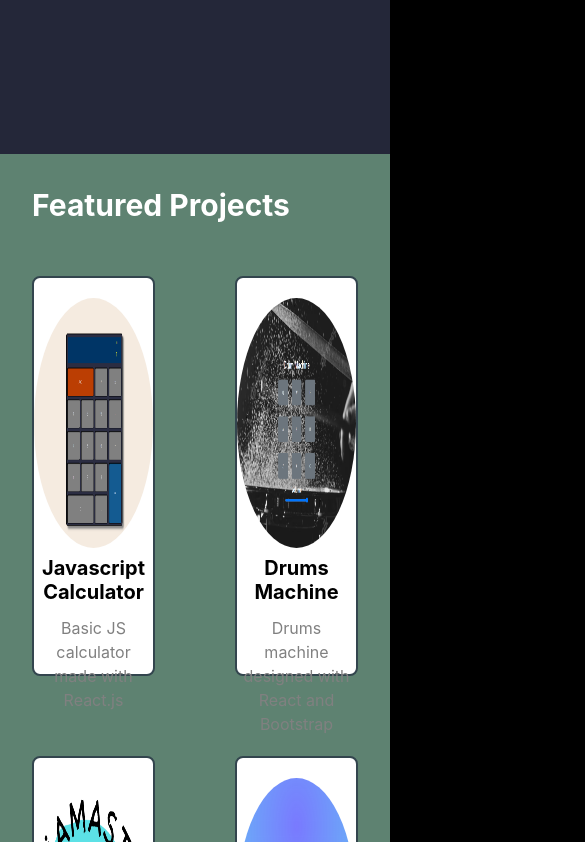
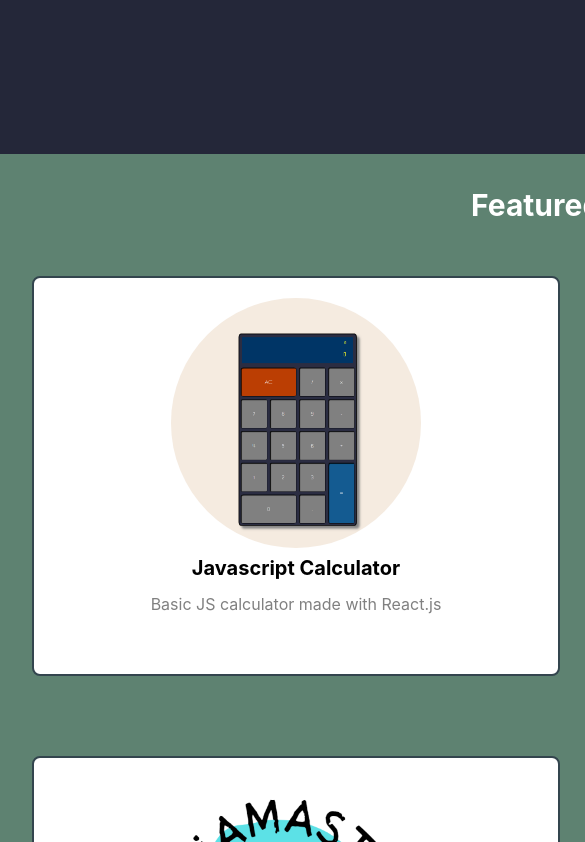
Before and after one commit to martinezmaneiro/portfolio, a React (Create React App) app: page / in a window 390 px wide. Shown: the part 690-1532 px from the top of the page, 585 px wide, since content can reach past the window. Built offline with nearby package versions, Linux system fonts and the light colour scheme; the HTML template or start-up script is replaced by a standard one.

Commit message:
[DISPLAY FIXING]

```diff
--- a/src/App.js
+++ b/src/App.js
@@ -11,7 +11,7 @@
   return (
     <ChakraProvider>
       <AlertProvider>
-        <main>
+        <main className="main">
           <Header />
           <LandingSection />
           <ProjectsSection />
--- a/src/components/ContactMeSection.js
+++ b/src/components/ContactMeSection.js
@@ -40,9 +40,7 @@
     }),
   });
 
-
   const { setFieldValue, getFieldProps, errors, touched, handleSubmit, resetForm } = formik
-
 
   const handleChange = (e) => {
     setFieldValue(e.target.name, e.target.value, false)
--- a/src/components/FullScreenSection.js
+++ b/src/components/FullScreenSection.js
@@ -7,7 +7,7 @@
       backgroundColor={boxProps.backgroundColor}
       color={isDarkBackground ? "white" : "black"}
     >
-      <VStack maxWidth="1280px" minHeight="100vh" {...boxProps}>
+      <VStack  minHeight="100vh" {...boxProps}>
         {children}
       </VStack>
     </VStack>
--- a/src/components/ProjectsSection.js
+++ b/src/components/ProjectsSection.js
@@ -37,10 +37,11 @@
 const ProjectsSection = () => {
   return (
     <FullScreenSection
+      className='featured-projects'
       backgroundColor="#5e8271"
       isDarkBackground
       p={8}
-      alignItems="flex-start"
+      alignItems="center"
       spacing={50}
     >
       <Heading as="h1" id="projects-section">
--- a/src/index.css
+++ b/src/index.css
@@ -3,8 +3,9 @@
   margin: 0;
   padding: 0;
 }
+
 body {
-  width: 100vw !important;
+  min-width: 1200px;
   margin: 0;
   font-family: -apple-system, BlinkMacSystemFont, 'Segoe UI', 'Roboto', 'Oxygen',
     'Ubuntu', 'Cantarell', 'Fira Sans', 'Droid Sans', 'Helvetica Neue',
@@ -12,11 +13,6 @@
   -webkit-font-smoothing: antialiased;
   -moz-osx-font-smoothing: grayscale;
 }
-
-html {
-  background-color: #000000;
-}
-
 code {
   font-family: source-code-pro, Menlo, Monaco, Consolas, 'Courier New',
     monospace;
@@ -50,3 +46,11 @@
 .card-link:link, .card-link:visited, .card-link:active {
   text-decoration:none !important;
 }
+
+@media (max-width: 1000px){
+  .main{
+    display: flex;
+    flex-direction: column;
+    position: center;
+  }
+}
```
